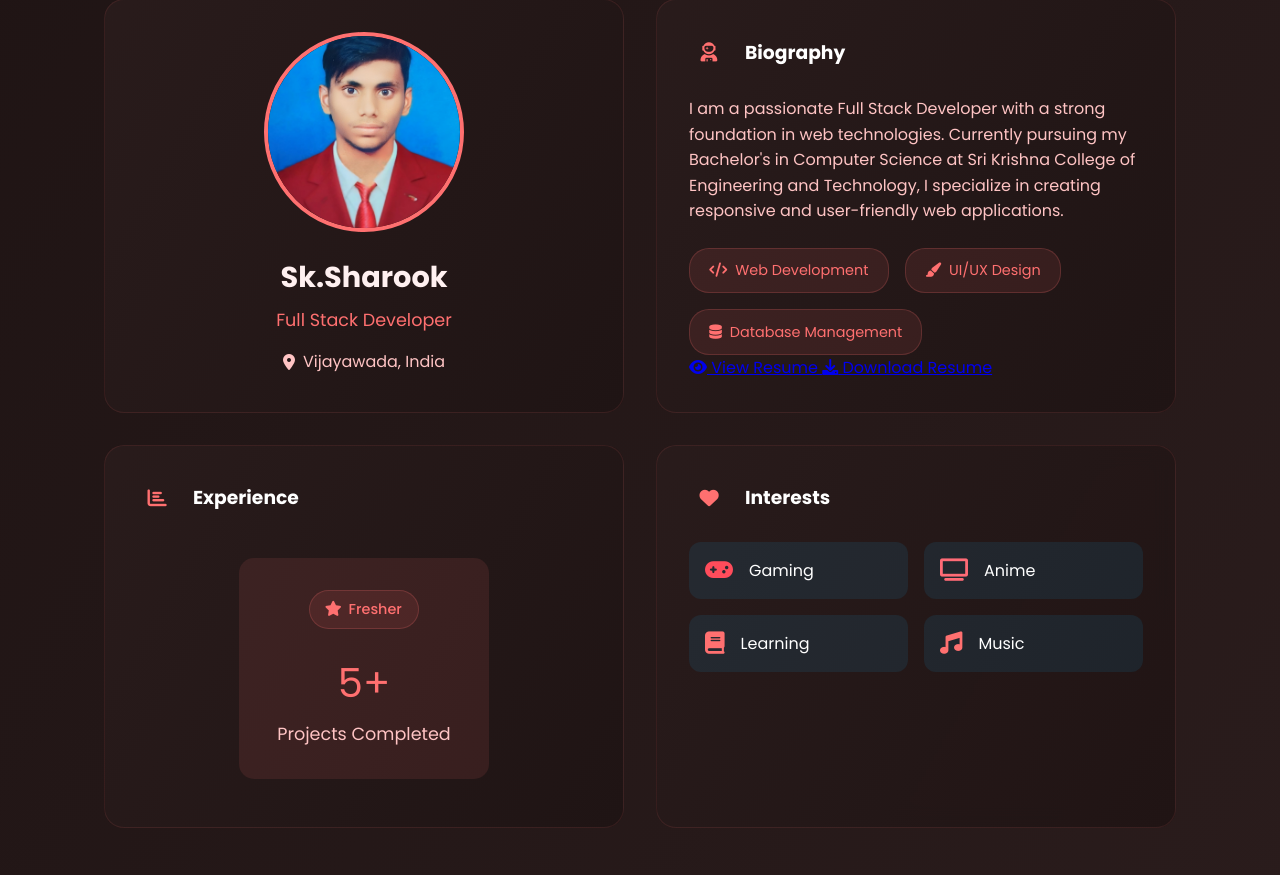
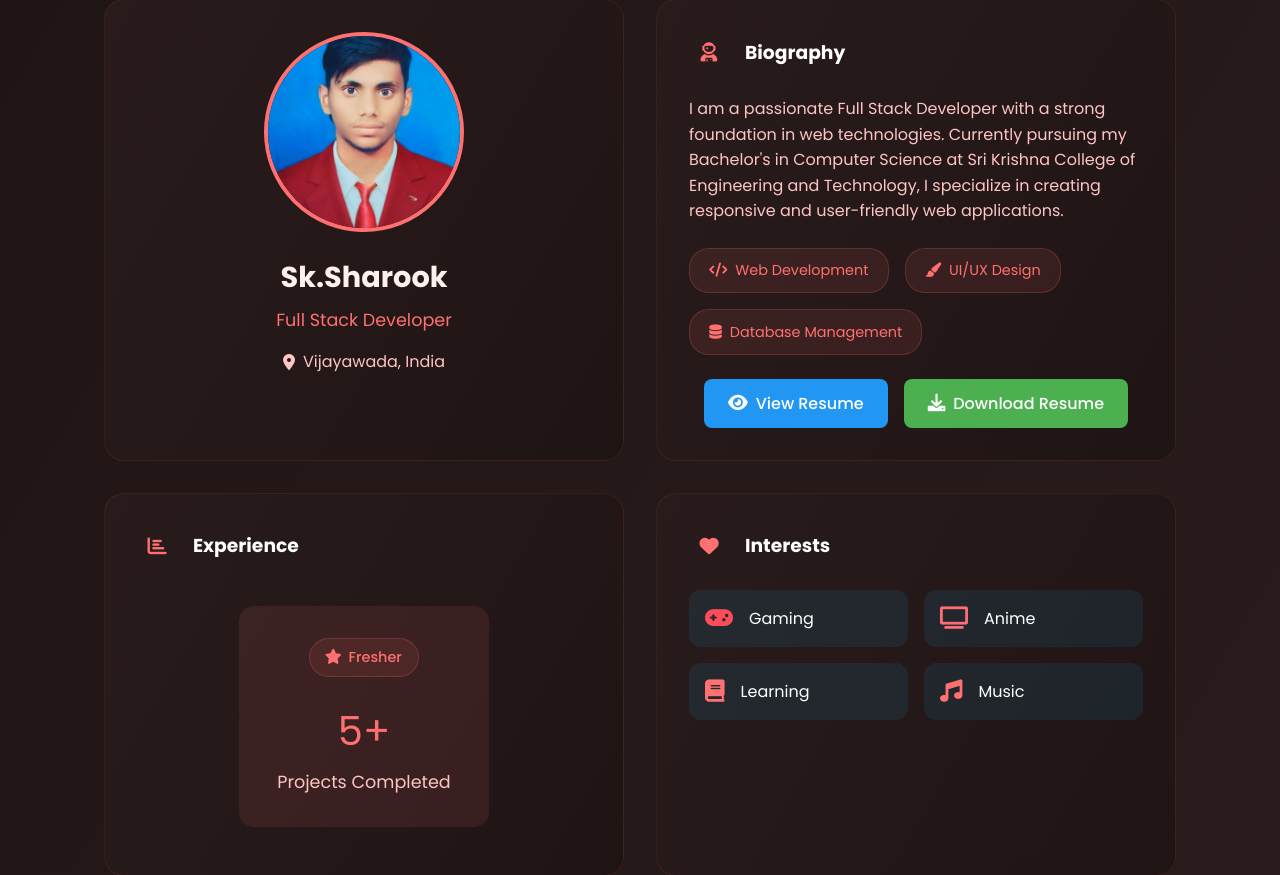
Before and after one commit to sharook100/portfolio1, a Flask app: page / in a window 1280 px wide. Shown: the part 1037-1912 px from the top of the page. Run offline with Flask 3, Linux system fonts and the light colour scheme.

Commit message:
Update style.css

```diff
--- a/static/css/style.css
+++ b/static/css/style.css
@@ -2198,3 +2198,45 @@ body {
         font-size: 1.8rem;
     }
 }
+
+.resume-buttons {
+    display: flex;
+    gap: 1rem;
+    margin-top: 1.5rem;
+    justify-content: center;
+}
+
+.resume-btn {
+    display: flex;
+    align-items: center;
+    gap: 0.5rem;
+    padding: 0.75rem 1.5rem;
+    border-radius: 8px;
+    font-weight: 500;
+    transition: all 0.3s ease;
+    text-decoration: none;
+}
+
+.resume-btn i {
+    font-size: 1.1rem;
+}
+
+.view-btn {
+    background-color: #2196f3;
+    color: white;
+}
+
+.view-btn:hover {
+    background-color: #1976d2;
+    transform: translateY(-2px);
+}
+
+.download-btn {
+    background-color: #4caf50;
+    color: white;
+}
+
+.download-btn:hover {
+    background-color: #388e3c;
+    transform: translateY(-2px);
+}
```
